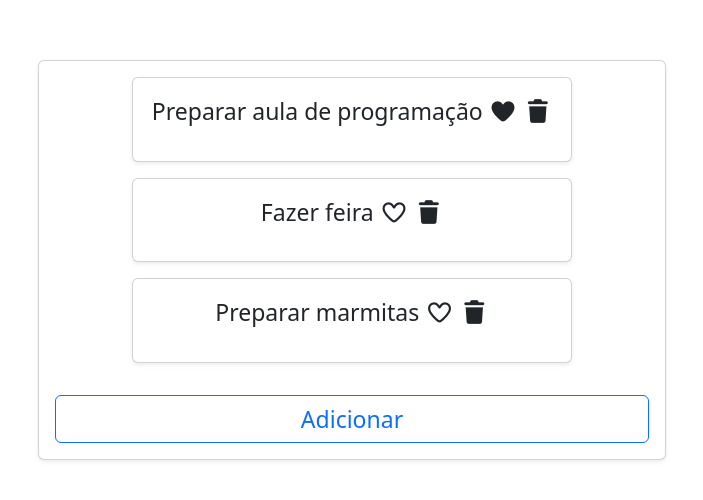
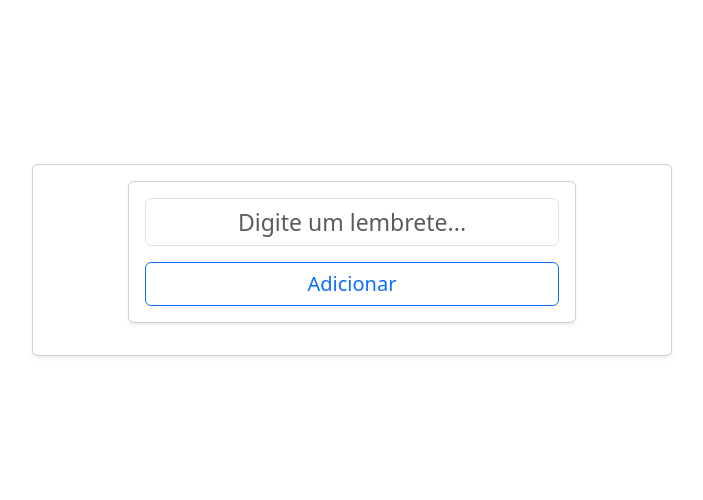
Before and after one commit to GnomioAnao/P1_Agenda_de_Lembrete, a React (Vite) app in the folder p1_pdmt_agenda_lembrete/: page / in a window 1280 px wide. Shown: the part 156-656 px from the top of the page, without its empty margins (288-991 px from the left). Built offline with nearby package versions, Linux system fonts and the light colour scheme.

Commit message:
feat(p1): exibe lista real

```diff
--- a/p1_pdmt_agenda_lembrete/src/App.jsx
+++ b/p1_pdmt_agenda_lembrete/src/App.jsx
@@ -14,10 +14,10 @@ export default class App extends React.Component {
 
   //deleteLembrete: nome de possivel função para deletar lembrete salvo
 
-  icones = {
-    'Lixeira': 'trash',
-    'Coracao': 'heart'
-  }
+  // icones = {
+  //   'Lixeira': 'trash',
+  //   'Coracao': 'heart'
+  // }
 
   adicionarLembrete = (novoLembrete) => {
     this.setState({
@@ -27,46 +27,29 @@ export default class App extends React.Component {
 
   render() {
     return (
-      <div className='align-items-center mt-4 justify-content-center row min-vh-100 '>
-        <div
-        className='col-sm-12 col-lg-6'>
+      <div className='d-flex align-items-center mt-4 justify-content-center min-vh-100 '>
+        <div className="col-sm-12 col-lg-6">
           <Cartao>
-            <LembreteLista>
-              <div className="row">
-                <div
-                style={{justifyContent: 'flex-end'}}
-                className="col-9 mx-auto">
-                  <Cartao>
-                    <p style={{ textAlign: 'center', fontSize: '23px' }}>
-                      Preparar aula de programação <CoracaoCheio tamanho="1x"/> <Lixo tamanho="1x"/>
-                    </p>
-                  </Cartao>
-                </div>
+            <div className="row">
+              <div
+                style={{textAlign: 'center' , fontSize: '23px'}}
+                className="col-9 col-md-9 mx-auto">
+              {this.state.lembrete.map((textolembrete, indice) => (
+                <Cartao key={indice}>
+                  <div className="row align-items-center">
+                    <div className="col text-center">{textolembrete}</div>
+                    <div className="col-auto">
+                      <CoracaoVazio tamanho='1x'/>
+                      <Lixo tamanho='1x'/>
+                    </div>
+                  </div>
+              </Cartao>
+              ))}
+              <Cartao>
+                <LembreteEntrada onAdicionar={this.adicionarLembrete} />
+              </Cartao>
               </div>
-              <div className="row">
-                <div className="col-9 mx-auto">
-                  <Cartao>
-                    <p style={{ textAlign: 'center', fontSize: '23px' }}>
-                      Fazer feira <CoracaoVazio tamanho="1x"/> <Lixo tamanho="1x"/>
-                    </p>
-                  </Cartao>
-                </div>
-              </div>
-              <div className="row">
-                <div className="col-9 mx-auto">
-                  <Cartao>
-                    <p style={{ textAlign: 'center' , fontSize: '23px' }}>
-                      Preparar marmitas <CoracaoVazio tamanho="1x"/> <Lixo tamanho="1x"/>
-                    </p>
-                  </Cartao>
-                </div>
-              </div>
-            </LembreteLista>
-            <button
-              style={{fontSize: '23px'}}
-              className='btn btn-outline-primary w-100 mt-3'>
-              Adicionar
-            </button>
+            </div>
           </Cartao>
         </div>
       </div>
--- a/p1_pdmt_agenda_lembrete/src/LembreteEntrada.jsx
+++ b/p1_pdmt_agenda_lembrete/src/LembreteEntrada.jsx
@@ -18,21 +18,21 @@ export class LembreteEntrada extends Component {
   render() {
     return (
         <div>
-        <div>
-          <input
+          <input style={{textAlign: 'center' , fontSize: '23px'}}
             type="text"
             className="form-control"
             placeholder="Digite um lembrete..."
             value={this.state.texto}
+            icones={this.props.icones}
             onChange={this.escreveLembrete}
-          />
-            <button
+          >
+          </input>
+            <button style={{fontSize: '20px'}}
             onClick={this.adicionaLembrete}
             className="btn btn-outline-primary w-100 mt-3">
             Adicionar
             </button>
         </div>
-      </div>
     )
   }
 }
```
